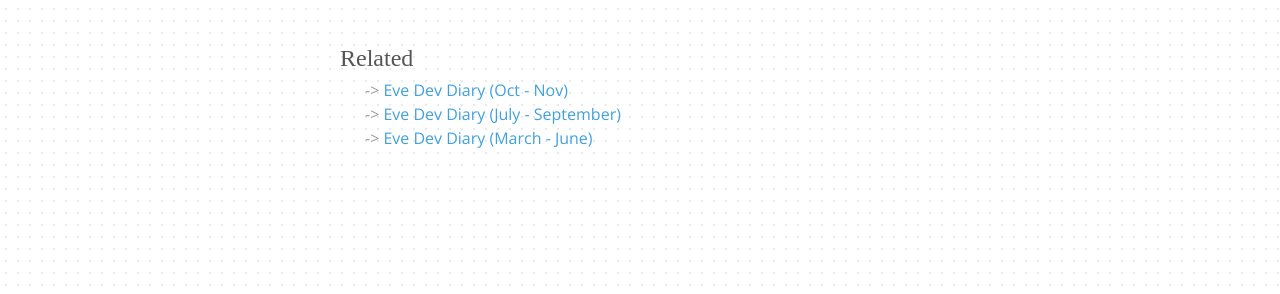
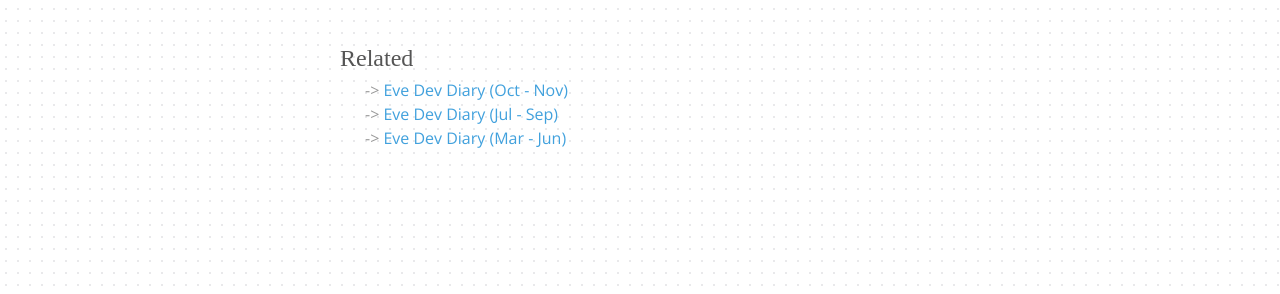
Before and after one commit to Kodowa/incidentalcomplexity, a Jekyll site: the page built from _posts/2015-01-08-dec.md, in a window 1280 px wide and 900 px high, scrolled down 1919 px. Shown: the part 574-868 px from the top of the window. Built offline with Jekyll 4.4.1, drawn with Linux system fonts in a browser that asks for light colours; some web fonts are replaced.

Commit message:
rename files

```diff
--- a/_posts/2015-07-02-march-april-may-june.md
+++ b/_posts/2015-07-02-mar-jun.md
@@ -1,6 +1,6 @@
 ---
 layout: post
-title: "Eve Dev Diary (March - June)"
+title: "Eve Dev Diary (Mar - Jun)"
 author: "Jamie Brandon"
 tags: []
 ---
--- a/_posts/2015-10-15-july-august-september.md
+++ b/_posts/2015-10-15-jul-sept.md
@@ -1,6 +1,6 @@
 ---
 layout: post
-title: "Eve Dev Diary (July - September)"
+title: "Eve Dev Diary (Jul - Sep)"
 author: "Jamie Brandon"
 tags: []
 ---
```
Also changed, not shown: _posts/2014-11-05-oct.md (renamed from _posts/2014-11-05-october.md), _posts/2014-12-01-nov.md (renamed from _posts/2014-12-01-november.md), _posts/2015-01-08-dec.md (renamed from _posts/2015-01-08-december.md), _posts/2015-02-24-jan-feb.md (renamed from _posts/2015-02-24-january-february.md), _posts/2016-06-03-oct-nov.md (renamed from _posts/2016-06-03-october-novermber.md).
